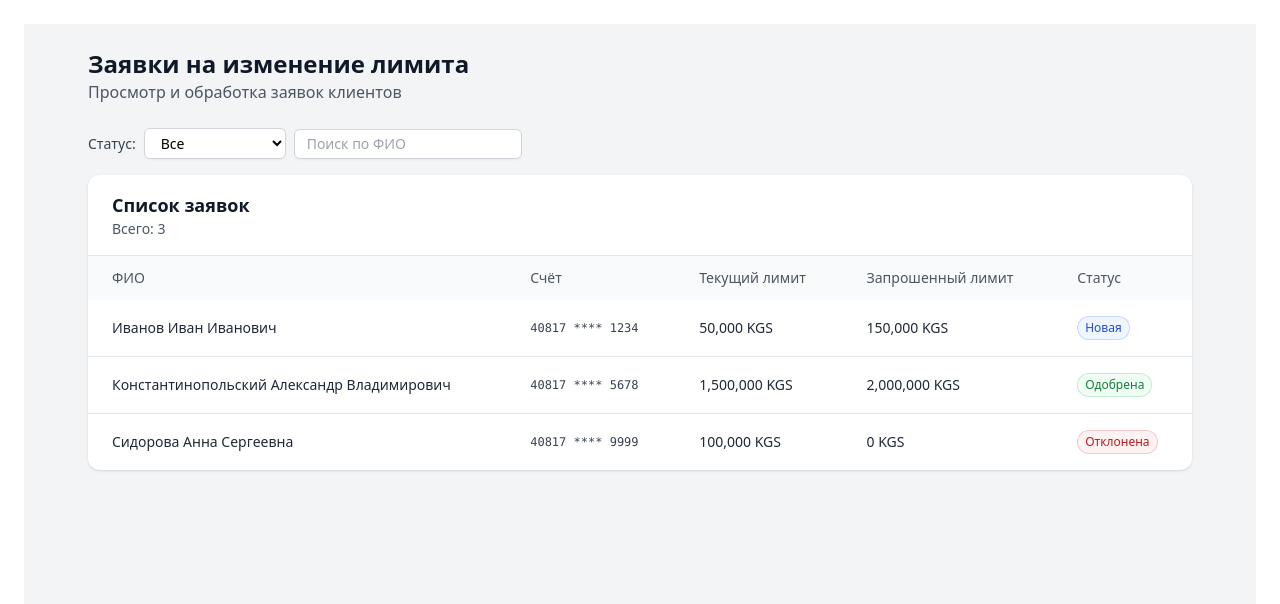
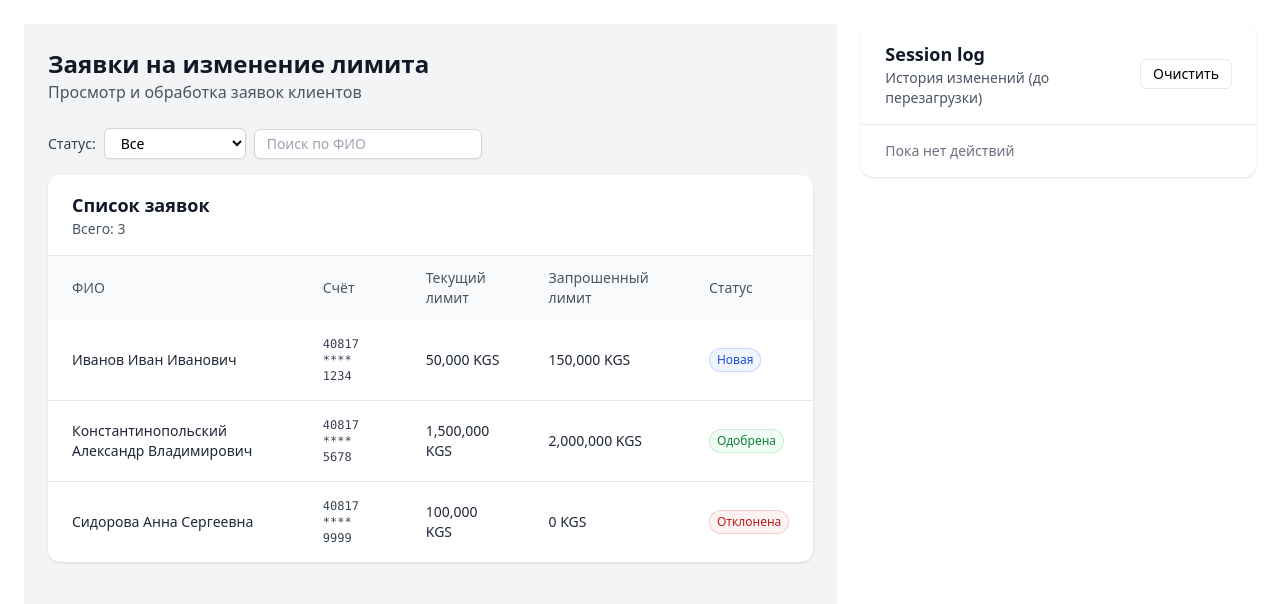
Before and after one commit to SashaBaratow/credit-limit-dashboard, a React (Vite) app: page / in a window 1280 px wide. Shown: the top 604 px of the page. Built offline with nearby package versions, Linux system fonts and the light colour scheme.

Commit message:
feat: add session log panel and log request changes

```diff
--- a/src/app/providers/store.ts
+++ b/src/app/providers/store.ts
@@ -1,9 +1,11 @@
 import { configureStore } from '@reduxjs/toolkit';
 import {requestsReducer} from "../../entities/request/model/requestsSlice.ts";
+import {sessionLogReducer} from "../../entities/sessionLog/model/sessionLogSlice.ts";
 
 export const store = configureStore({
     reducer: {
         requests: requestsReducer,
+        sessionLog: sessionLogReducer,
     },
 });
 
--- /dev/null
+++ b/src/entities/sessionLog/model/sessionLogSlice.ts
@@ -0,0 +1,26 @@
+import {createSlice, type PayloadAction} from '@reduxjs/toolkit';
+import type { SessionLogEntry } from './types';
+
+type SessionLogState = {
+    items: SessionLogEntry[];
+};
+
+const initialState: SessionLogState = {
+    items: [],
+};
+
+const sessionLogSlice = createSlice({
+    name: 'sessionLog',
+    initialState,
+    reducers: {
+        addLog(state, action: PayloadAction<SessionLogEntry>) {
+            state.items.unshift(action.payload);
+        },
+        clearLogs(state) {
+            state.items = [];
+        },
+    },
+});
+
+export const { addLog, clearLogs } = sessionLogSlice.actions;
+export const sessionLogReducer = sessionLogSlice.reducer;
--- /dev/null
+++ b/src/entities/sessionLog/model/types.ts
@@ -0,0 +1,5 @@
+export interface SessionLogEntry {
+    id: string;
+    timestamp: string;
+    message: string;
+}
--- /dev/null
+++ b/src/features/editRequest/lib/buildChangeLogMessage.ts
@@ -0,0 +1,29 @@
+import type { ClientRequest, RiskReason, ApplicationStatus } from '../../../entities/request/model/types';
+
+type UpdatePayload = {
+    status: ApplicationStatus;
+    approvedLimit?: number;
+    reason?: RiskReason;
+};
+
+export function buildChangeLogMessage(prev: ClientRequest, next: UpdatePayload): string[] {
+    const messages: string[] = [];
+
+    if (prev.status !== next.status) {
+        messages.push(`Статус: ${prev.status} → ${next.status}`);
+    }
+
+    if (next.approvedLimit !== undefined && prev.approvedLimit !== next.approvedLimit) {
+        messages.push(`Лимит: ${String(prev.approvedLimit ?? '—')} → ${String(next.approvedLimit)}`);
+    }
+
+    if (next.reason !== undefined && prev.reason !== next.reason) {
+        messages.push(`Причина: ${String(prev.reason ?? '—')} → ${String(next.reason)}`);
+    }
+
+    if (messages.length === 0) {
+        messages.push('Изменений нет');
+    }
+
+    return messages;
+}
--- a/src/pages/requests/ui/RequestsPage.tsx
+++ b/src/pages/requests/ui/RequestsPage.tsx
@@ -7,6 +7,9 @@ import {Input} from "../../../shared/ui/Input";
 import {useDebouncedValue} from "../../../shared/lib/useDebouncedValue.ts";
 import {selectRequest} from "../../../entities/request/model/requestsSlice.ts";
 import {EditRequestModal} from "../../../features/editRequest/ui/EditRequestModal.tsx";
+import {SessionLogPanel} from "../../../widgets/sessionLog/ui/SessionLogPanel.tsx";
+import {buildChangeLogMessage} from "../../../features/editRequest/lib/buildChangeLogMessage.ts";
+import {addLog} from "../../../entities/sessionLog/model/sessionLogSlice.ts";
 
 type StatusFilterValue = 'All' | 'New' | 'Approved' | 'Rejected';
 
@@ -57,9 +60,10 @@ export function RequestsPage() {
     }, [items, selectedId]);
 
 
+    return (
 
-
-    return (
+        <div className="grid grid-cols-1 gap-6 lg:grid-cols-3">
+            <div className="lg:col-span-2">
                 <div className="min-h-screen bg-gray-100">
                     <div className="mx-auto max-w-6xl p-6">
                         <header className="mb-6">
@@ -121,6 +125,20 @@ export function RequestsPage() {
                                 setSaveError(null);
                                 setIsSaving(true);
                                 await dispatch(updateRequestThunk(payload)).unwrap();
+                                const prev = selectedRequest;
+                                if (prev) {
+                                    const lines = buildChangeLogMessage(prev, payload);
+
+                                    lines.forEach((line) => {
+                                        dispatch(
+                                            addLog({
+                                                id: crypto.randomUUID(),
+                                                timestamp: new Date().toISOString(),
+                                                message: `${prev.fullName}: ${line}`,
+                                            })
+                                        );
+                                    });
+                                }
                                 dispatch(selectRequest(null));
                             } catch (e) {
                                 const message = e instanceof Error ? e.message : 'Ошибка сохранения';
@@ -131,5 +149,11 @@ export function RequestsPage() {
                         }}
                     />
                 </div>
+            </div>
+
+            <div className="lg:col-span-1">
+                <SessionLogPanel />
+            </div>
+        </div>
     );
 }
--- /dev/null
+++ b/src/widgets/sessionLog/ui/SessionLogPanel.tsx
@@ -0,0 +1,41 @@
+import { clearLogs } from '../../../entities/sessionLog/model/sessionLogSlice';
+import {useAppDispatch, useAppSelector} from "../../../app/providers";
+
+export function SessionLogPanel() {
+    const dispatch = useAppDispatch();
+    const logs = useAppSelector((state) => state.sessionLog.items);
+
+    return (
+        <div className="rounded-xl bg-white shadow">
+            <div className="flex items-center justify-between border-b px-6 py-4">
+                <div>
+                    <div className="text-lg font-semibold text-gray-900">Session log</div>
+                    <div className="text-sm text-gray-600">История изменений (до перезагрузки)</div>
+                </div>
+
+                <button
+                    type="button"
+                    onClick={() => dispatch(clearLogs())}
+                    className="rounded-md border px-3 py-1 text-sm hover:bg-gray-50"
+                >
+                    Очистить
+                </button>
+            </div>
+
+            <div className="max-h-[360px] overflow-auto px-6 py-4">
+                {logs.length === 0 ? (
+                    <div className="text-sm text-gray-500">Пока нет действий</div>
+                ) : (
+                    <ul className="space-y-3">
+                        {logs.map((log) => (
+                            <li key={log.id} className="rounded-md bg-gray-50 p-3">
+                                <div className="text-xs text-gray-500">{new Date(log.timestamp).toLocaleString()}</div>
+                                <div className="text-sm text-gray-800">{log.message}</div>
+                            </li>
+                        ))}
+                    </ul>
+                )}
+            </div>
+        </div>
+    );
+}
--- /dev/null
+++ b/src/widgets/sessionLog/ui/index.ts
@@ -0,0 +1 @@
+export { SessionLogPanel } from './ui/SessionLogPanel';
```
Lines whose indentation alone changed are shown as unchanged.
